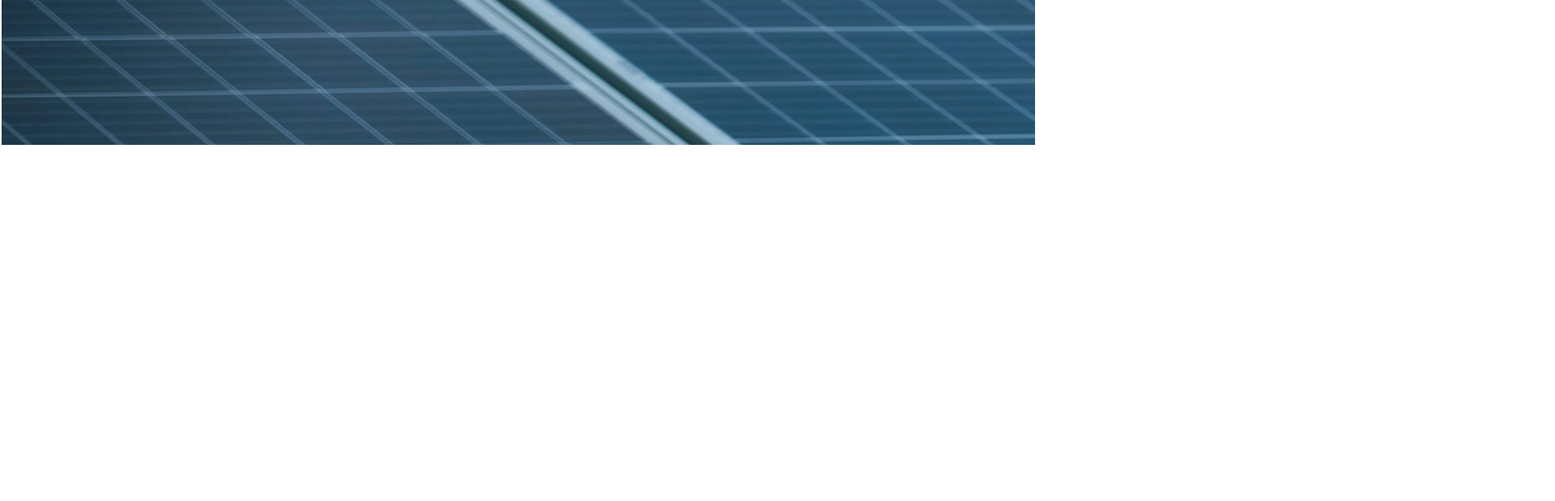
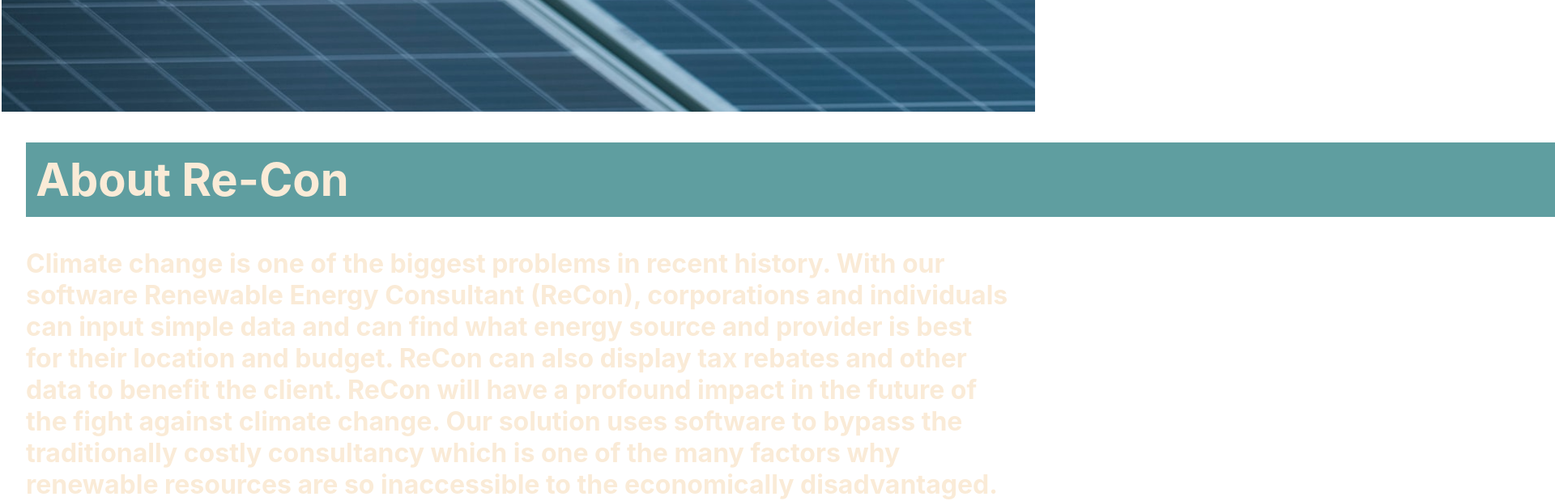
Before and after one commit to jeevsanp1/uberhack, a Next.js app in the folder re-con/: page / in a window 1280 px wide. Shown: the part 580-1199 px from the top of the page at 81% size, 1920 px wide, since content can reach past the window. Before the commit the page ends 800 px from the top, so only its background shows below. Built offline with nearby package versions, Linux system fonts and the light colour scheme.

Commit message:
Added about

```diff
--- a/re-con/pages/application.js
+++ b/re-con/pages/application.js
@@ -1,6 +1,7 @@
 import Head from 'next/head'
 import Image from 'next/image'
 import styles from '../styles/Home.module.css'
+import 'animate.css';
 
 export default function App() {
 
--- a/re-con/pages/index.js
+++ b/re-con/pages/index.js
@@ -1,5 +1,6 @@
 import Head from 'next/head'
 import styles from '../styles/Home.module.css'
+import 'animate.css';
 
 export default function Home() {
   return (
@@ -16,7 +17,10 @@
         FIND YOUR <br /> RENEWABLE ENERGY FUTURE
         </h1>
         </div>
-
+        <div>
+          <h1 className={styles.about}>About Re-Con</h1>
+          <h3 className={styles.about_content}>Climate change is one of the biggest problems in recent history. With our software Renewable Energy Consultant (ReCon), corporations and individuals can input simple data and can find what energy source and provider is best for their location and budget. ReCon can also display tax rebates and other data to benefit the client. ReCon will have a profound impact in the future of the fight against climate change. Our solution uses software to bypass the traditionally costly consultancy which is one of the many factors why renewable resources are so inaccessible to the economically disadvantaged. ReCon will affect the lives of people from all walks of life and shift the tides against climate change.</h3>
+        </div>
       </main>
 
       {/* <footer className={styles.footer}>
--- a/re-con/pages/layout.js
+++ b/re-con/pages/layout.js
@@ -1,4 +1,5 @@
 import styles from '../styles/Home.module.css'
+import 'animate.css';
 
 export const layout = ({children}) => {
   return (
--- a/re-con/pages/nav.js
+++ b/re-con/pages/nav.js
@@ -1,5 +1,6 @@
 import Link from 'next/link'
 import styles from '../styles/Home.module.css'
+import 'animate.css';
 
 const Nav = () =>{
     return(
--- a/re-con/styles/Home.module.css
+++ b/re-con/styles/Home.module.css
@@ -5,8 +5,19 @@
   list-style-type: none;
   margin: 0;
   overflow: hidden;
-  background-color: rgb(82, 199, 223);
+  background-color: cadetblue;
   width: 700%;
+}
+.about{
+  font-size: 7vh;
+  color: antiquewhite;
+  background-color: cadetblue;
+  padding: 1%;
+  width: 200%;
+}
+.about_content{
+  font-size:4vh;
+  color: antiquewhite;
 }
 .li{
   float: left;
@@ -81,11 +92,6 @@
   text-decoration: none;
 }
 
-.title a:hover,
-.title a:focus,
-.title a:active {
-  text-decoration: underline;
-}
 
 .title {
   margin: 0;
@@ -93,11 +99,6 @@
   font-size: 9rem;
   text-align: left;
   padding-top: 3%;
-}
-
-.title,
-.description {
-  text-align: left;
 }
 
 .description {
```
